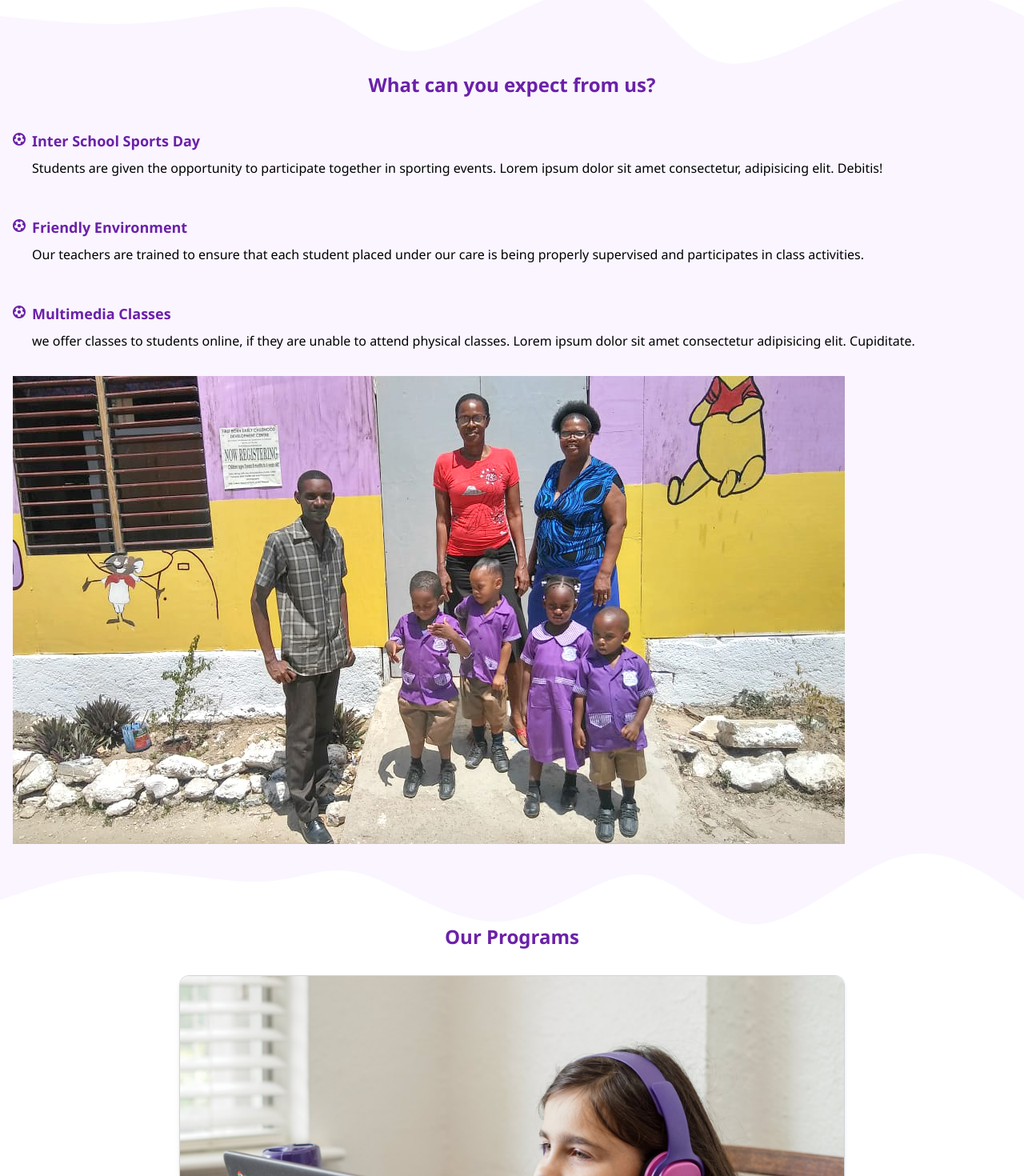
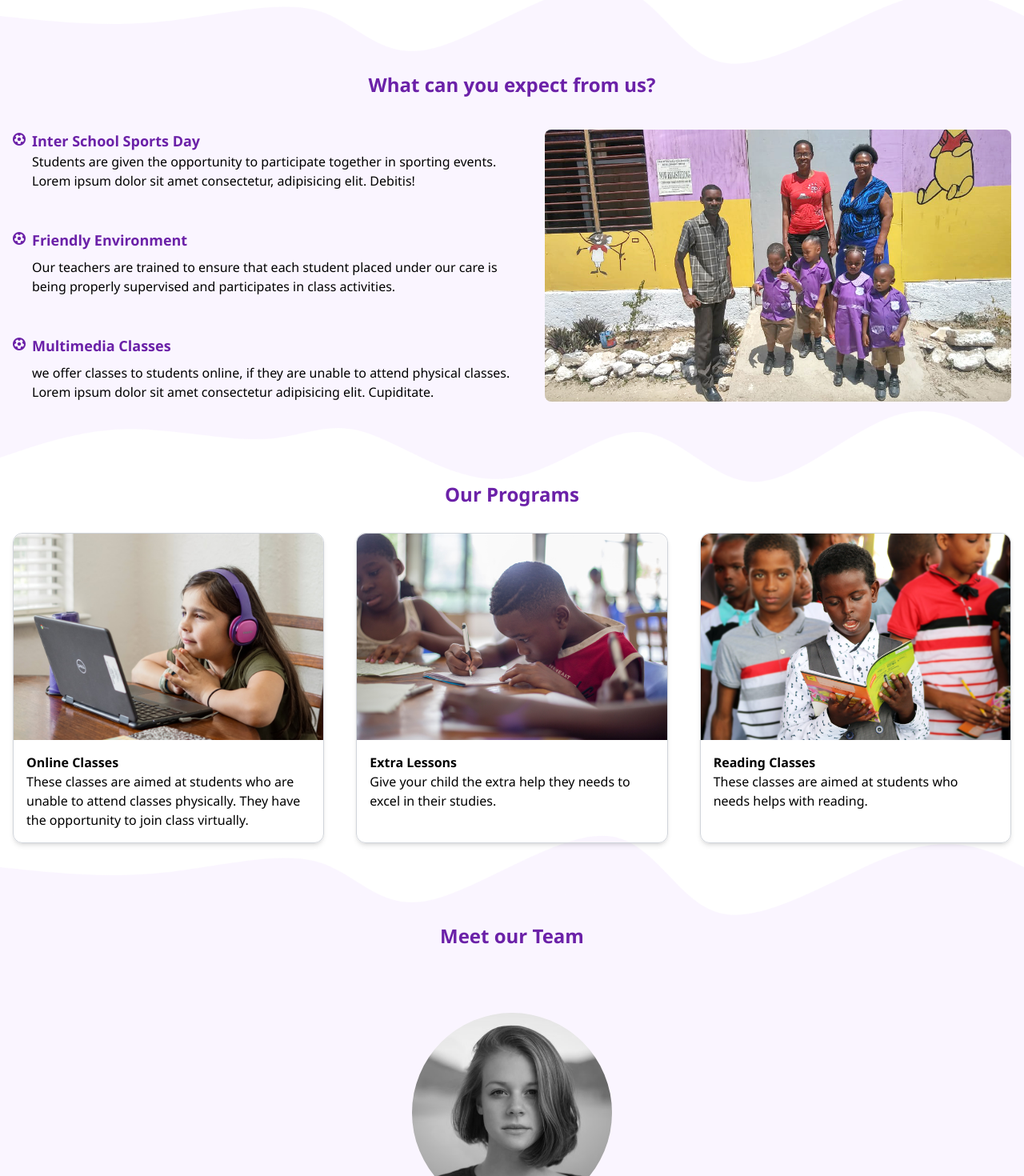
Before and after one commit to aldaineclarke/FBECDC, an Angular app in the folder client/: page / in a window 1280 px wide. Shown: the part 740-2210 px from the top of the page at 80% size. Built offline with nearby package versions, Linux system fonts and the light colour scheme.

Commit message:
updated homepage with medium breakpoint responsiveness

```diff
--- a/client/src/app/Pages/home/home.component.html
+++ b/client/src/app/Pages/home/home.component.html
@@ -12,15 +12,15 @@
     <div class="wave-bg flex flex-col my-[100px] bg-purple-50">
         <div class="offers__body min-h-[400px]">
             <h2 class="text-2xl text-center text-purple-800 font-semibold">What can you expect from us?</h2>
-            <div class="flex flex-col gap-8">
-                <div class="offers flex flex-col gap-8 px-4">
-                    <div class="offers__grid flex gap-2 mt-10">
+            <div class="flex flex-col gap-8 md:flex-row mt-10 px-4">
+                <div class="offers flex flex-col gap-8">
+                    <div class="offers__grid flex gap-2">
                         <div class="offer__icon text-purple-800 ">
                             <i class="fa-solid fa-soccer-ball"></i>
                           </div>
                           <div class="offer__text">
                             <h3 class="text-purple-800 font-semibold text-lg">Inter School Sports Day</h3>
-                            <p class="mt-2">Students are given the opportunity to participate together in sporting events. Lorem ipsum dolor sit amet consectetur, adipisicing elit. Debitis!</p>
+                            <p class="">Students are given the opportunity to participate together in sporting events. Lorem ipsum dolor sit amet consectetur, adipisicing elit. Debitis!</p>
                           </div>
                     </div>
                     <div class="offer__grid flex gap-2 mt-4">
@@ -42,18 +42,18 @@
                         </div>
                       </div>
                 </div>
-                <div class="img px-4">
-                    <img src="/assets/Background.jpg" alt="background-image of school">
+                <div class="img  rounded-lg overflow-hidden">
+                    <img class="md:object-cover md:object-center md:w-full md:h-full md:px-0" src="/assets/Background.jpg" alt="background-image of school">
                 </div>
             </div>
         </div>
     </div>
     <div class="programs">
         <h2 class="text-2xl text-center text-purple-800 font-semibold">Our Programs</h2>
-        <div class="cards flex flex-col gap-10 px-4 items-center mt-8">
-            <div class="card rounded-xl border-gray-300 border w-2/3 shadow-md">
+        <div class="cards flex flex-col gap-10 px-4 items-center mt-8 md:flex-row md:items-stretch">
+            <div class="card rounded-xl border-gray-300 border w-2/3 shadow-md flex flex-col">
                 <img src="/assets/girlDoingOnlineClasses.jpg" alt="Image of a student doing online stuff" class="inline-block rounded-t-xl">
-                <div class="card__body p-4">
+                <div class="card__body p-4 flex-grow">
                     <p class="card__title text-md font-bold">Online Classes</p>
                     <p class="font-thin">These classes are aimed at students who are unable to attend classes physically. They have the opportunity to join class virtually.</p>
                 </div>
@@ -82,22 +82,22 @@
           <div class="team-photos">
             <div class="circle-photo w-screen flex flex-col items-center">
               <img src="/assets/teacher1.jpg" alt="This is an Image of one of the staff">
-              <h4>Alice Mooreland</h4>
+              <h4  class="font-bold text-lg text-purple-800">Alice Mooreland</h4>
               <p>Teacher</p>
             </div>
             <div class="circle-photo w-screen flex flex-col items-center">
               <img src="/assets/teacher3.jpg" alt="This is an Image of one of the staff">
-              <h4>Tiffany Brisset</h4>
+              <h4  class="font-bold text-lg text-purple-800">Tiffany Brisset</h4>
               <p>Teacher</p>
             </div>
             <div class="circle-photo w-screen flex flex-col items-center">
               <img src="/assets/teacher2.jpg" alt="This is an Image of one of the staff">
-              <h4>Peter Griffin</h4>
+              <h4  class="font-bold text-lg text-purple-800">Peter Griffin</h4>
               <p>Teacher</p>
             </div>
             <div class="circle-photo w-screen flex flex-col items-center">
               <img src="/assets/portraitLadyRedDress.jpg" alt="This is an Image of one of the staff">
-              <h4>Dianna Pearson</h4>
+              <h4 class="font-bold text-lg text-purple-800">Dianna Pearson</h4>
               <p>Teacher</p>
             </div>
           </div>
```
